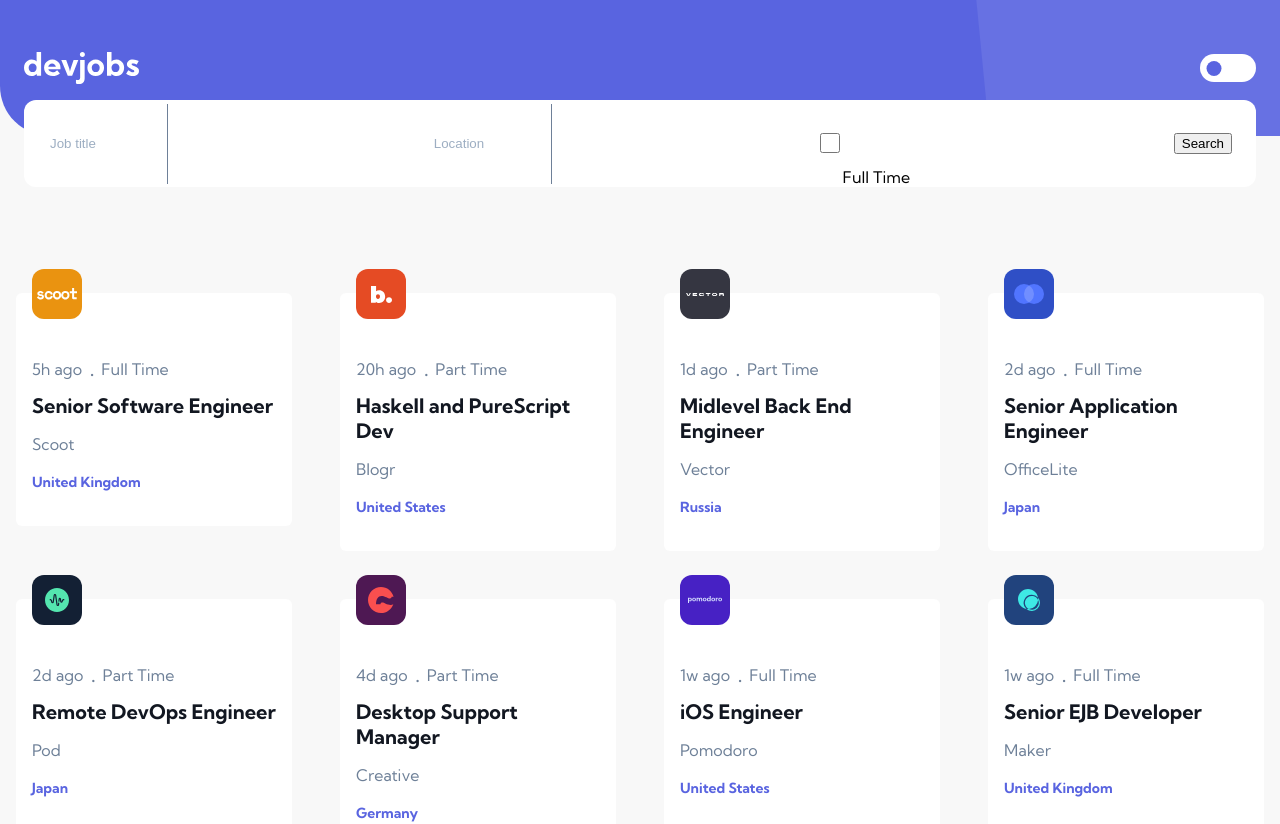
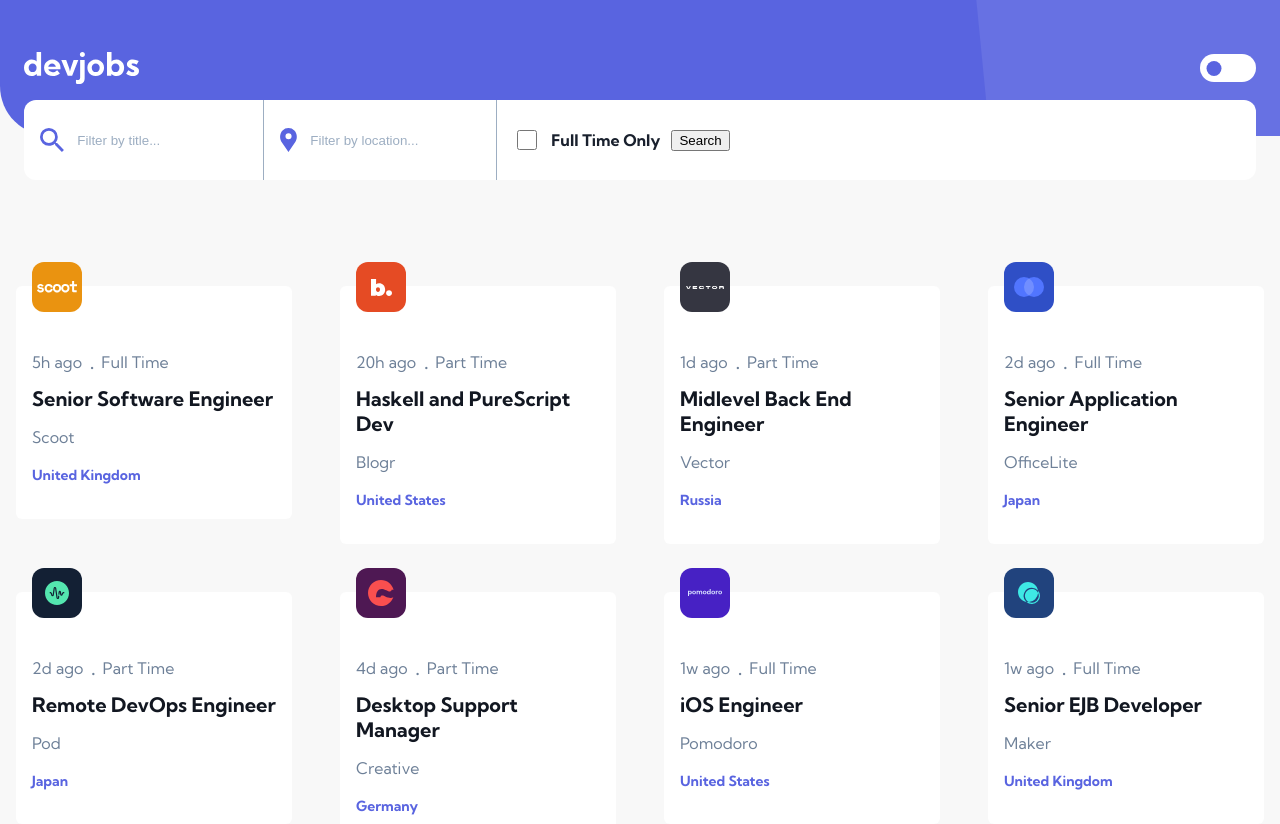
Before and after one commit to agnesnora/devjobs, a React (Vite) app: page / in a window 1280 px wide. Shown: the top 824 px of the page. Built offline with nearby package versions, Linux system fonts and the light colour scheme.

Commit message:
fixing filterline

```diff
--- a/src/components/Search/Search.style.css
+++ b/src/components/Search/Search.style.css
@@ -124,6 +124,7 @@
   }
   .form--container label .checkbox {
     width: 20px;
+    height: 20px;
     display: inline;
   }
   .form--container input {
--- a/src/components/Search/Search.style.scss
+++ b/src/components/Search/Search.style.scss
@@ -132,17 +132,34 @@
 // }
 @media (min-width: 789px) {
   .form--container {
-    label {
-      display: inline;
-      vertical-align: middle;
+    display: flex;
+    justify-content: left;
+    padding-left: 0;
+
+    .icon--input--wrapper {
+      display: flex;
+      align-items: center;
+      padding-left: 1em;
+      input {
+        border-right: 1px $grey solid;
+        text-align: left;
+        min-width: 200px;
+        padding-left: 1em;
+      }
+    }
+    .checkbox--label--wrapper {
+      padding-left: 1em;
+      display: flex;
+      align-items: center;
       .checkbox {
         width: 20px;
+        height: 20px;
         display: inline;
       }
-    }
-
-    input {
-      border-right: 1px $darkGrey solid;
+      label {
+        padding: 0.7em;
+        font-weight: bold;
+      }
     }
   }
 }
--- a/src/components/Search/Search.tsx
+++ b/src/components/Search/Search.tsx
@@ -103,19 +103,42 @@
               themeContext?.theme === "light" ? "light" : "dark"
             }`}
           >
+            <div className="icon--input--wrapper">
+              <img src="./assets/desktop/icon-search.svg" />{" "}
               <input
                 type="text"
                 className="input--title"
                 onChange={handleTitleChange}
-              placeholder="Job title"
+                placeholder="Filter by title..."
               />
+            </div>
+            <div className="icon--input--wrapper">
+              <img src="./assets/desktop/icon-location.svg" />{" "}
               <input
                 type="text"
                 className="input--location"
                 onChange={handleLocationChange}
-              placeholder="Location"
+                placeholder="Filter by location..."
               />
-            <label>
+            </div>
+
+            <div className="checkbox--label--wrapper">
+              <input
+                type="checkbox"
+                checked={fullTime}
+                onChange={handleFullTimeChange}
+                className="checkbox"
+              />{" "}
+              <label
+                style={{
+                  color: themeContext?.theme === "dark" ? "#979797" : "#19202D",
+                }}
+              >
+                Full Time Only
+              </label>{" "}
+            </div>
+
+            {/* <label>
               <input
                 type="checkbox"
                 checked={fullTime}
@@ -123,7 +146,7 @@
                 className="checkbox"
               />
               Full Time
-            </label>
+            </label> */}
             <button type="submit">Search</button>
           </form>
         </>
```
Also changed, not shown: 1 other file (tests, documents, lock files or other folders). Lines whose indentation alone changed are shown as unchanged.
